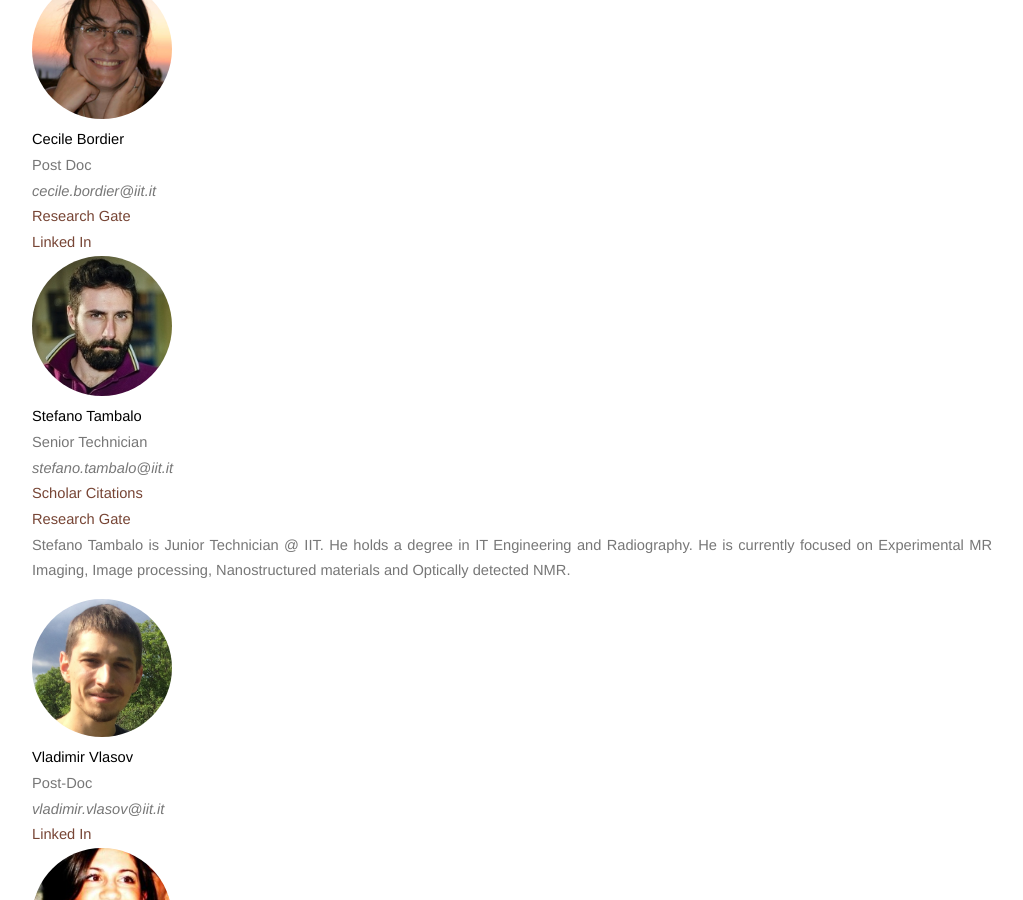
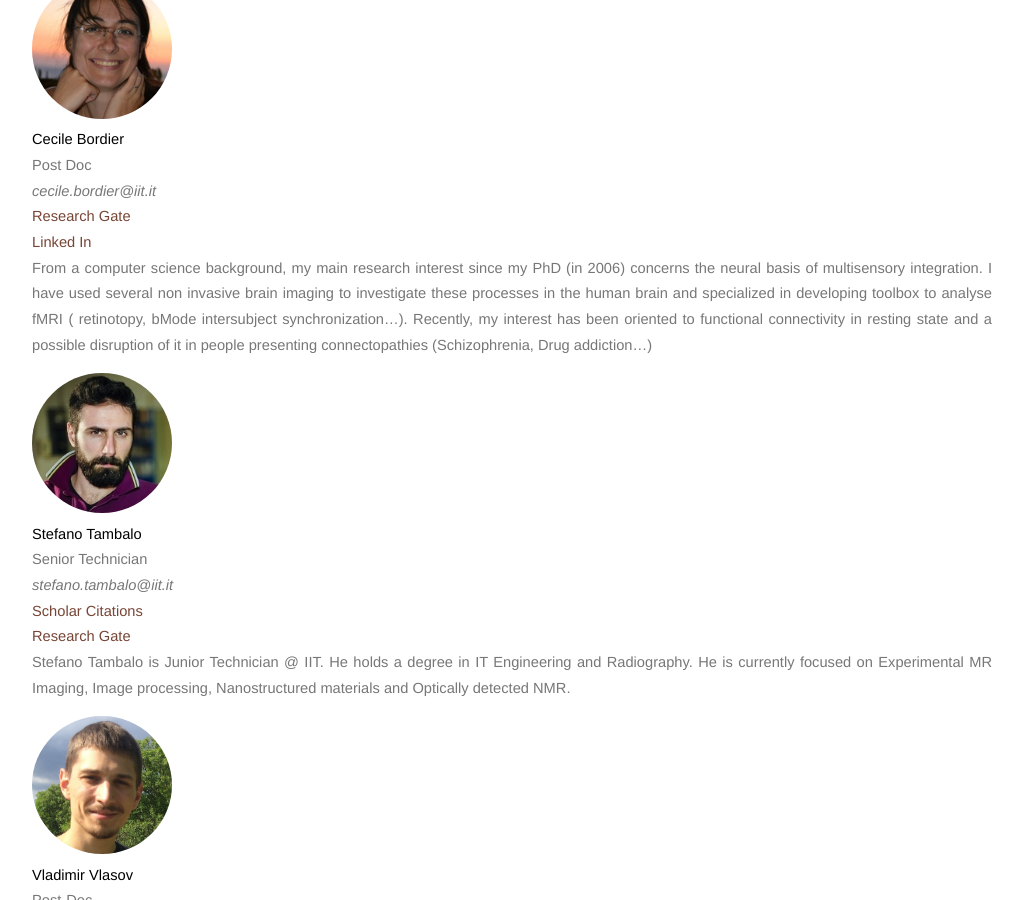
Before and after one commit to BrainetLab/brainetlab.github.io, a Jekyll site: the page built from no-sidebar.html, in a window 1280 px wide and 900 px high, scrolled down 1411 px. Shown: the whole window, without its empty margins (128-1151 px from the left). Built offline with Jekyll 4.4.1, drawn with Linux system fonts in a browser that asks for light colours; nearby versions of some CDN libraries.

Commit message:
added cecile biostatement

```diff
--- a/_data/members.yml
+++ b/_data/members.yml
@@ -28,7 +28,8 @@
   email: cecile.bordier@iit.it
   linkedin: cécile-bordier-4103108b?trk=prof-samename-picture
   researchgate: Cecile_Bordier
-  description: '  '
+  description: '
+From a computer science background, my main research interest since my PhD (in 2006) concerns the neural basis of multisensory integration. I  have  used  several  non invasive  brain  imaging to investigate these  processes  in  the  human  brain and specialized in developing toolbox to analyse fMRI ( retinotopy, bMode intersubject synchronization...). Recently, my interest has been oriented to functional connectivity in resting state and a possible disruption of it in people presenting connectopathies (Schizophrenia, Drug addiction...)'
 
 - name: Stefano Tambalo
   image: /static/img/members/tambalo.jpg
```
